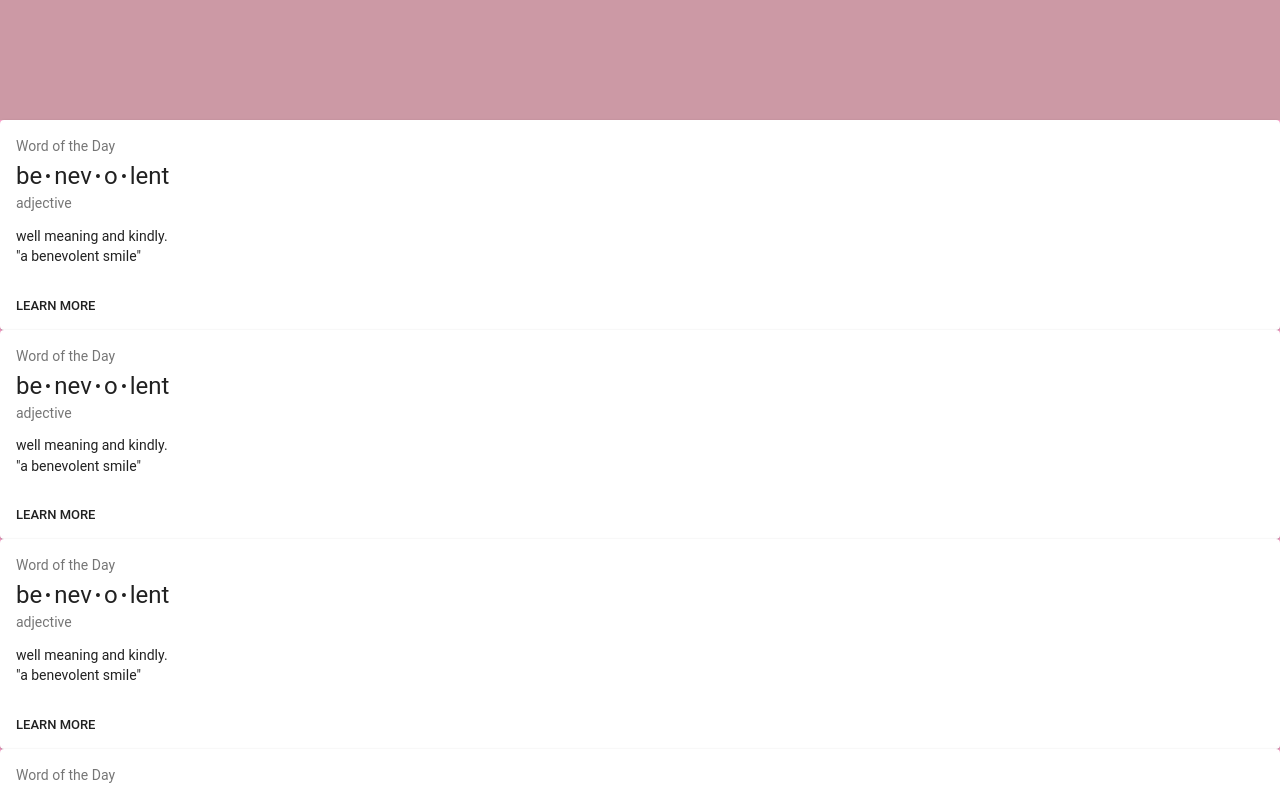
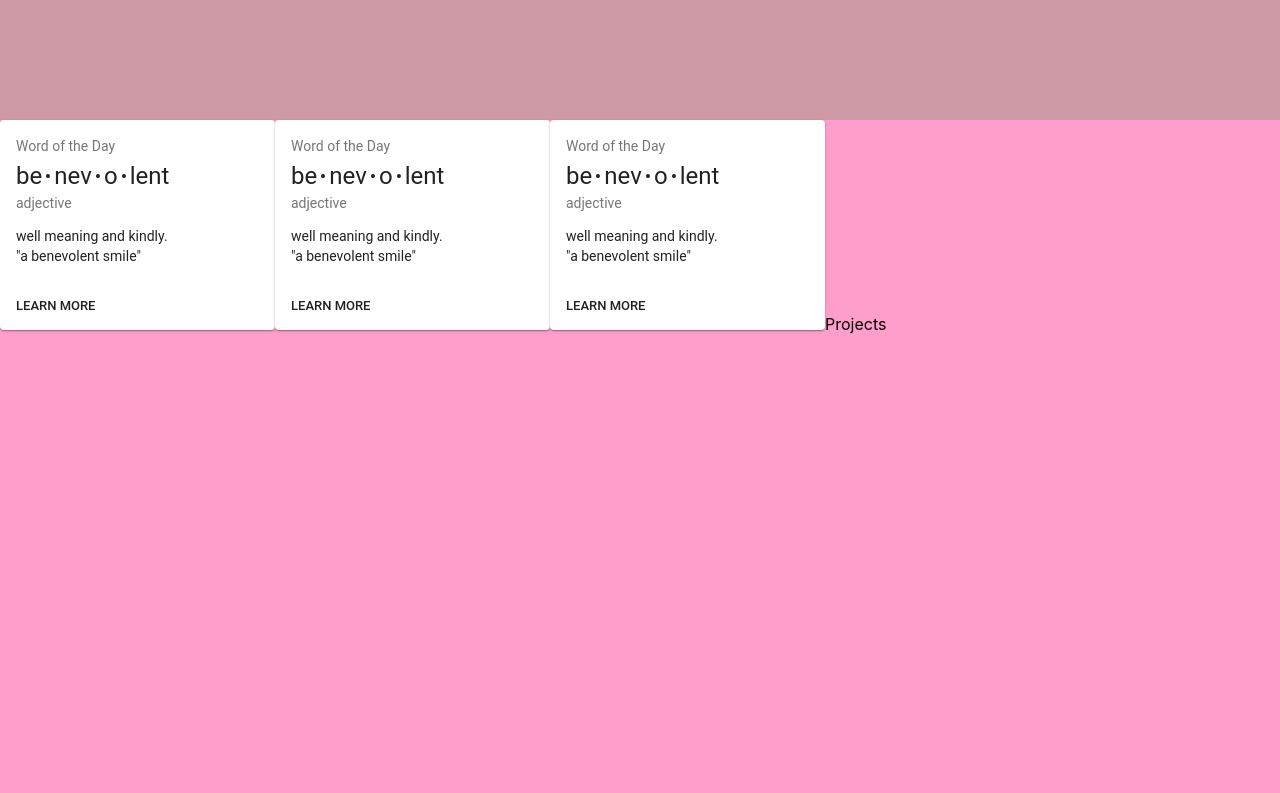
Before and after one commit to chris-ohh/Portfolio, a React (Create React App) app: page / in a window 1280 px wide. Shown: the part 680-1473 px from the top of the page. Built offline with nearby package versions, Linux system fonts and the light colour scheme.

Commit message:
in-line block cards

```diff
--- a/src/components/pages/SimpleCard.js
+++ b/src/components/pages/SimpleCard.js
@@ -10,6 +10,7 @@ import Typography from '@material-ui/core/Typography';
 const styles = {
   card: {
     minWidth: 275,
+    display: 'inline-block',
   },
   bullet: {
     display: 'inline-block',
--- a/src/components/pages/page.js
+++ b/src/components/pages/page.js
@@ -7,7 +7,6 @@ class Page extends Component {
       <div className="page">
         <div id="about">About</div>
         <div id="projects">
-        <SimpleCard></SimpleCard>
         <SimpleCard></SimpleCard>
         <SimpleCard></SimpleCard>
         <SimpleCard></SimpleCard>
--- a/src/index.css
+++ b/src/index.css
@@ -2,6 +2,7 @@ body {
   margin: 0;
   height:100vh;
   width:100vw;
+  display: inline-block;
   padding: 0;
   font-family: -apple-system, BlinkMacSystemFont, "Segoe UI", "Roboto", "Oxygen",
     "Ubuntu", "Cantarell", "Fira Sans", "Droid Sans", "Helvetica Neue",
@@ -49,6 +50,7 @@ header a {
   float:right;
   height:100vh;
   width:100vw;
+  display: inline-block;
 }
 
 #education {
```
